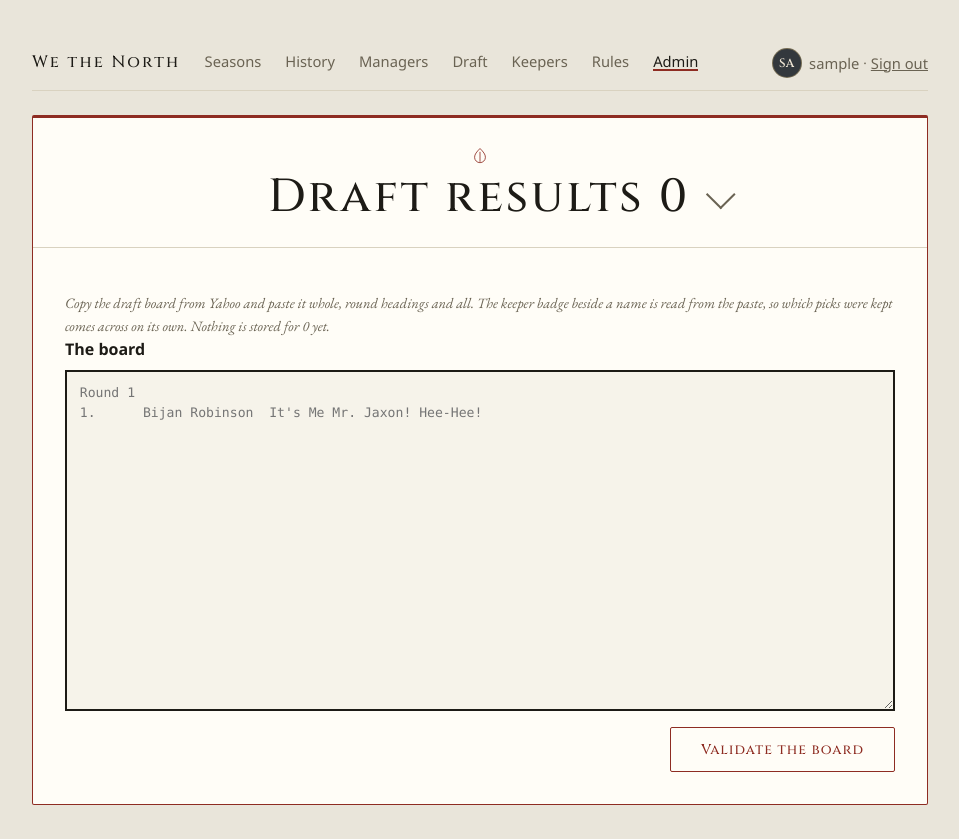
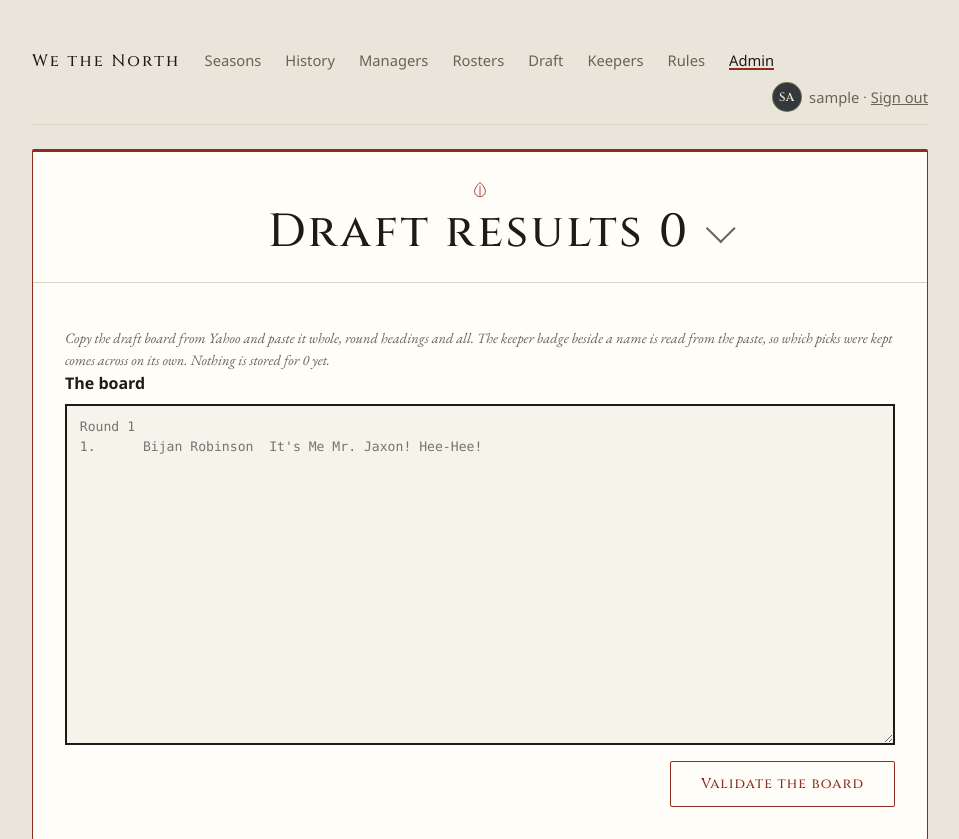
Before and after one commit to djans44/WeTheNorth, a FastAPI app: page /admin/draft in a window 1280 px wide. Shown: the top 839 px of the page, without its empty margins (160-1119 px from the left). Before the commit the page ends 805 px from the top, so only its background shows below. Run offline with FastAPI, Linux system fonts and the light colour scheme; the visitor is signed in with stand-in values (Sample User, id 1); some libraries are stand-ins or nearby versions.

Commit message:
Rosters: its own place in the nav
Out of the Managers submenu and onto the bar beside it, between Managers
and Draft -- it is about the same people, and it is a page in its own
right rather than a way of reaching one.

Seven public items now, eight with Admin. Measured at 1400, 1100, 900,
800 and 780: one row at every width, no horizontal overflow anywhere, and
the hamburger takes over where it always did.

Co-Authored-By: Claude Opus 5 (1M context) <noreply@anthropic.com>
Claude-Session: https://claude.ai/code/session_017AyGSFzNmW6EyfXFYCL5XC

```diff
--- a/app/templates/base.html
+++ b/app/templates/base.html
@@ -65,14 +65,15 @@
            and nobody was going there to read it. The submenu is how you
            reach someone else. #}
         <a href="/team/{{ request.session['username']|lower }}"
-           {% if path.startswith('/team') or path == '/rosters' %}class="on"{% endif %}>Managers</a>
+           {% if path.startswith('/team') %}class="on"{% endif %}>Managers</a>
         <ul class="submenu">
-          <li><a href="/rosters">Rosters</a></li>
           {% for o in nav_owners() %}
             <li><a href="/team/{{ o.username|lower }}">{{ o.username }}</a></li>
           {% endfor %}
         </ul>
       </li>
+      <li><a href="/rosters"
+             {% if path == '/rosters' %}class="on"{% endif %}>Rosters</a></li>
       <li class="has-menu">
         <a href="/draft-order" {% if path.startswith('/draft') %}class="on"{% endif %}>Draft</a>
         <ul class="submenu">
```
